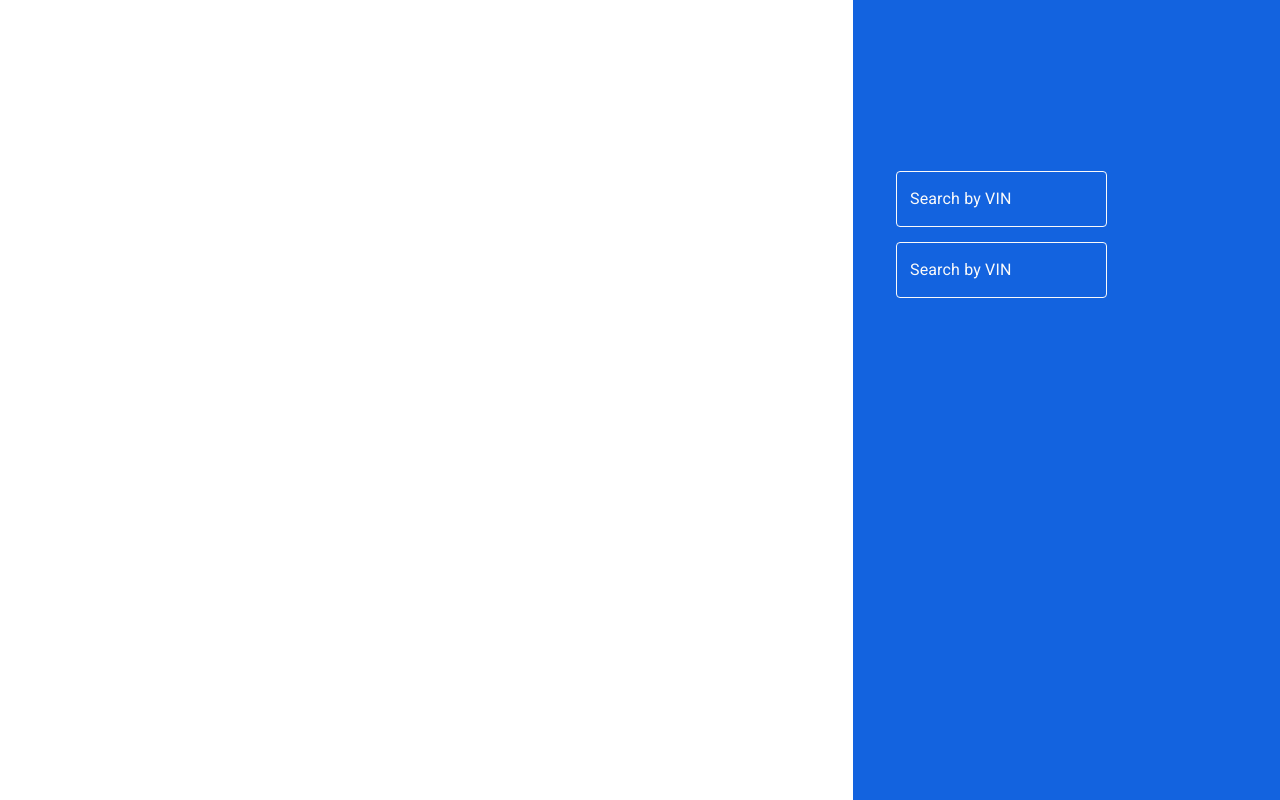
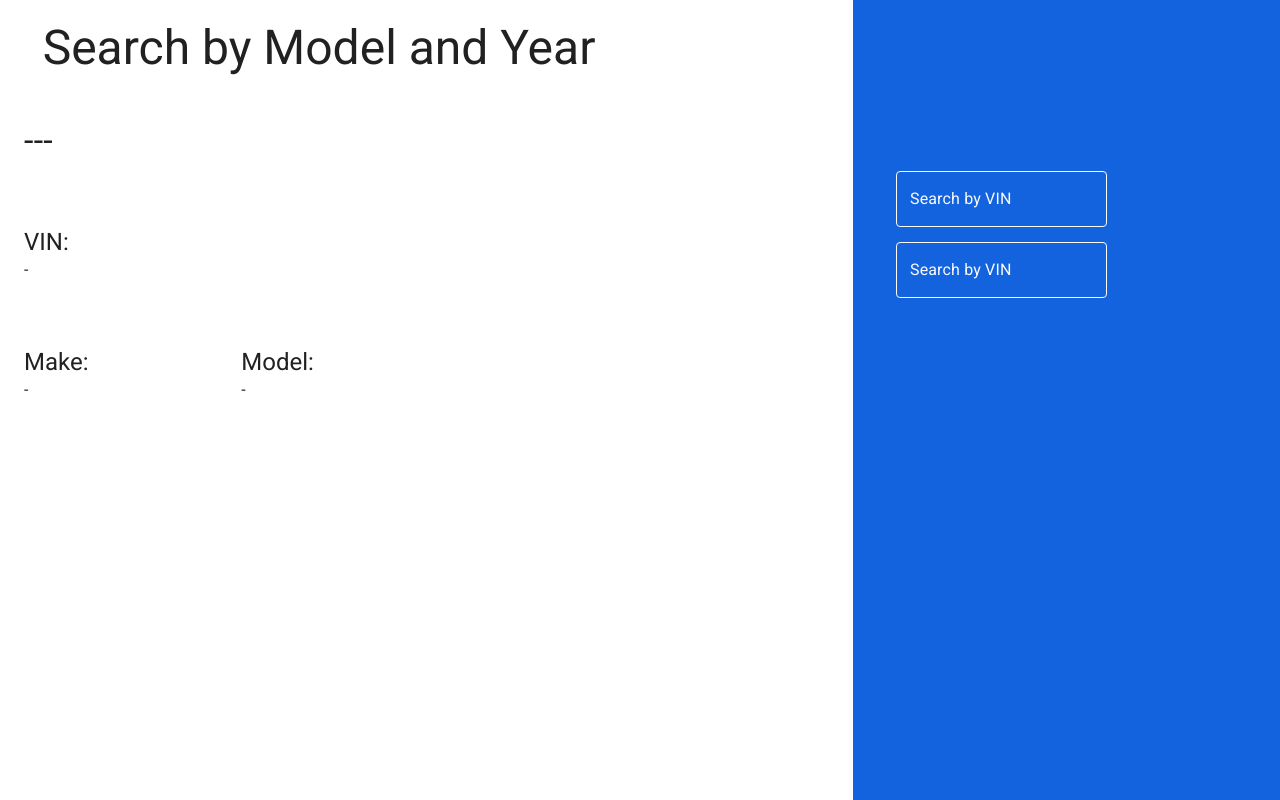
Before and after one commit to ssanjose/nhtsa-web, a React (Create React App) app: page / in a window 1280 px wide. Built offline with nearby package versions, Linux system fonts and the light colour scheme.

Commit message:
Add loading, skeletons, text on result section

```diff
--- a/src/components/Result.js
+++ b/src/components/Result.js
@@ -1,16 +1,79 @@
-import { useEffect } from "react";
-import { ResultContainer } from "../cssComponents/Result";
+import { Grid, Skeleton, Typography } from "@mui/material";
+import { useState } from "react";
+import { ResultContainer, ResultItem } from "../cssComponents/Result";
 
-export const ResultPage = ({ searchMethod, loading }) => {
-  useEffect(() => {
-    if (loading) {
-      console.log("loading");
-    }
-  }, [loading]);
+export const ResultPage = ({ vinMethod }) => {
+  const [loading, setLoading] = useState(false);
 
   return (
     <ResultContainer>
-
+      <Result loading={loading} vinMethod={vinMethod} />
     </ResultContainer>
   );
 };
+
+const Result = ({ loading, data, vinMethod }) => {
+  return (
+    <>
+      {loading ?
+        <>
+          <Grid container spacing={2}>
+            <Grid item xs={3}>
+              <Skeleton variant="rectangular" width={222} height={56} />
+            </Grid>
+            <Grid item xs={9} />
+            <Grid item xs={3}>
+              <Skeleton variant="rectangular" width={222} height={56} />
+            </Grid>
+            <Grid item xs={9} />
+            <Grid item xs={3}>
+              <Skeleton variant="rectangular" width={222} height={56} />
+            </Grid>
+            <Grid item xs={3}>
+              <Skeleton variant="rectangular" width={222} height={56} />
+            </Grid>
+            <Grid item xs={6} />
+          </Grid>
+        </>
+        :
+        <>
+          <div style={{ padding: '20px 5%' }}>
+            {vinMethod ?
+              <Typography variant="h3" component="h2">Search by VIN</Typography>
+              :
+              <Typography variant="h3" component="h2">Search by Model and Year</Typography>
+            }
+          </div>
+          <Grid container spacing={2}>
+            <Grid item xs={3}>
+              <ResultItem>
+                <Typography variant="h4" component="h4">{data ? data.name : "---"}</Typography>
+              </ResultItem>
+            </Grid>
+            <Grid item xs={9} />
+            <Grid item xs={3}>
+              <ResultItem>
+                <Typography variant="h5" component="h5">VIN:</Typography>
+                {data ? data.vin : "-"}
+              </ResultItem>
+            </Grid>
+            <Grid item xs={9} />
+            <Grid item xs={3}>
+              <ResultItem>
+                <Typography variant="h5" component="h5">Make:</Typography>
+                {data ? data.make : "-"}
+              </ResultItem>
+            </Grid>
+            <Grid item xs={3}>
+              <ResultItem>
+                <Typography variant="h5" component="h5">Model:</Typography>
+                {data ? data.model : "-"}
+              </ResultItem>
+            </Grid>
+            <Grid item xs={6} />
+          </Grid>
+        </>
+      }
+    </>
+  )
+};
--- a/src/cssComponents/Result.js
+++ b/src/cssComponents/Result.js
@@ -1,4 +1,4 @@
-import { Box } from "@mui/material";
+import { Box, Paper } from "@mui/material";
 import { styled } from "@mui/system";
 
 export const ResultContainer = styled((props) => (
@@ -17,3 +17,10 @@ export const ResultContainer = styled((props) => (
       order: 1,
     },
   }));
+
+export const ResultItem = styled((props) => (<Paper
+  {...props}
+/>))(({ theme }) => ({
+  padding: theme.spacing(3),
+  boxShadow: 'none !important',
+}));
```
